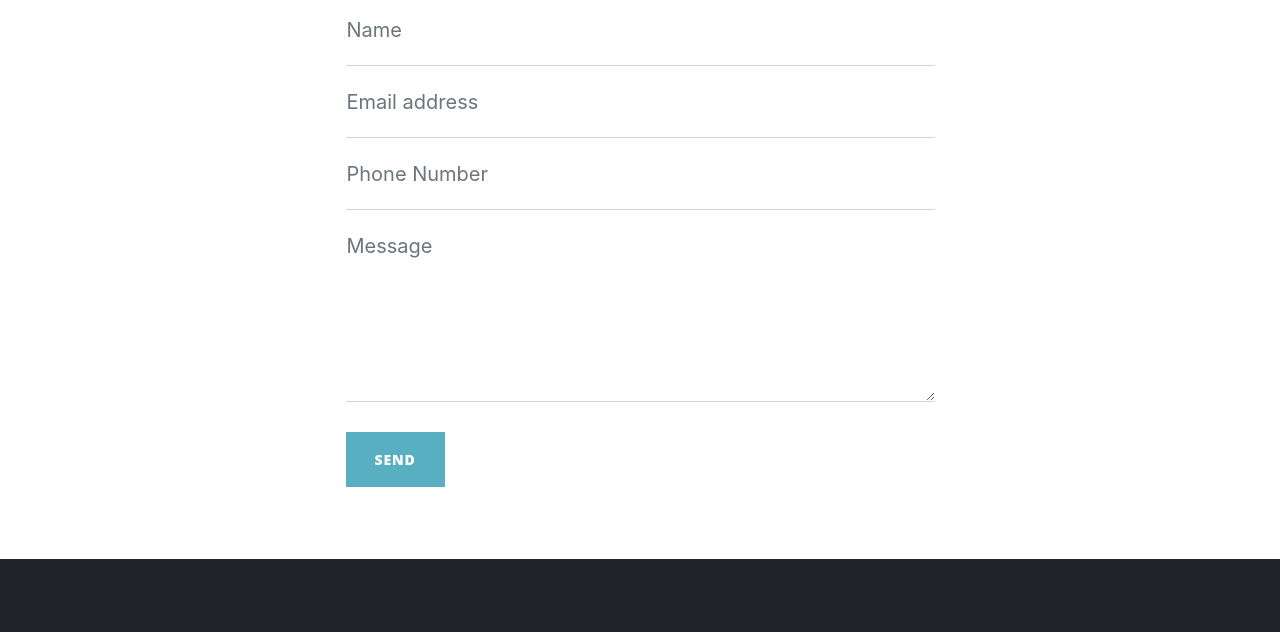
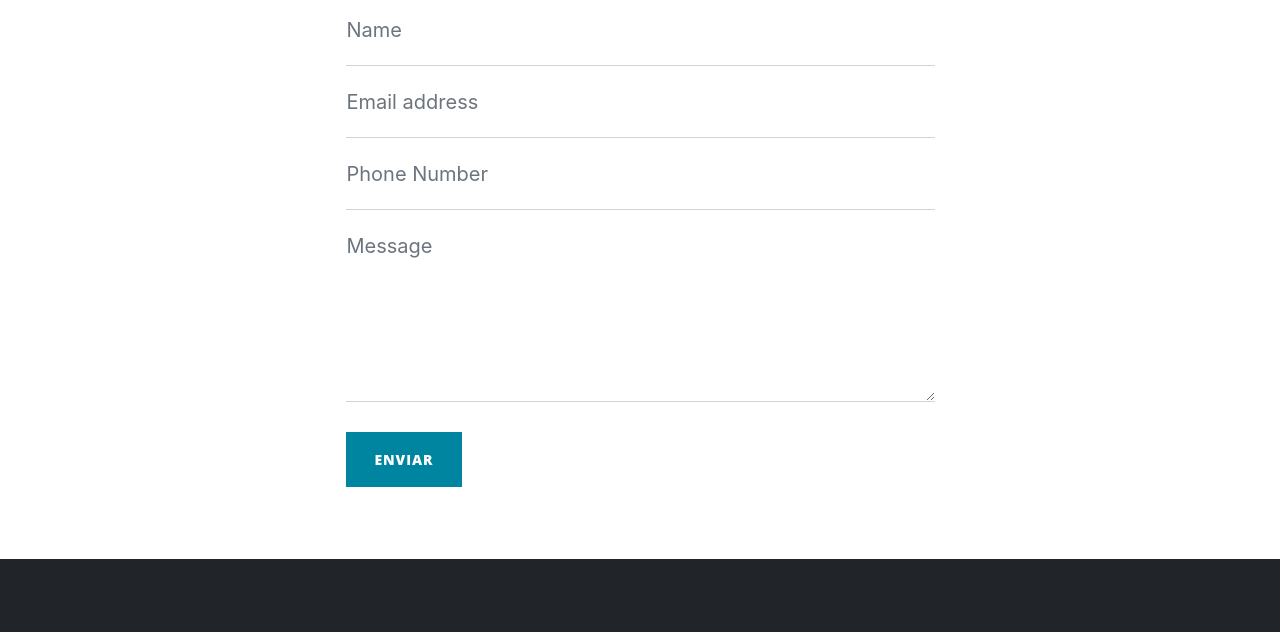
Before and after one commit to Ch4rli3gg/jc-s-blog, a plain HTML site: page contacto.html in a window 1280 px wide. Shown: the part 756-1388 px from the top of the page. Drawn offline with nearby package versions, Linux system fonts and the light colour scheme; a script that the page names is missing.

Commit message:
habilitando boton de enviar

```diff
--- a/contacto.html
+++ b/contacto.html
@@ -117,7 +117,7 @@
                                 <!-- an error submitting the form-->
                                 <div class="d-none" id="submitErrorMessage"><div class="text-center text-danger mb-3">Error sending message!</div></div>
                                 <!-- Submit Button-->
-                                <button class="btn btn-primary text-uppercase disabled" id="submitButton" type="submit">Send</button>
+                                <button class="btn btn-primary text-uppercase " id="submitButton" type="submit">Enviar</button>
                             </form>
                         </div>
                     </div>
```
